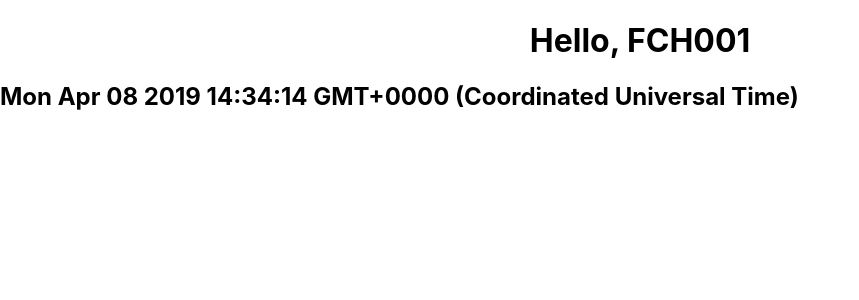
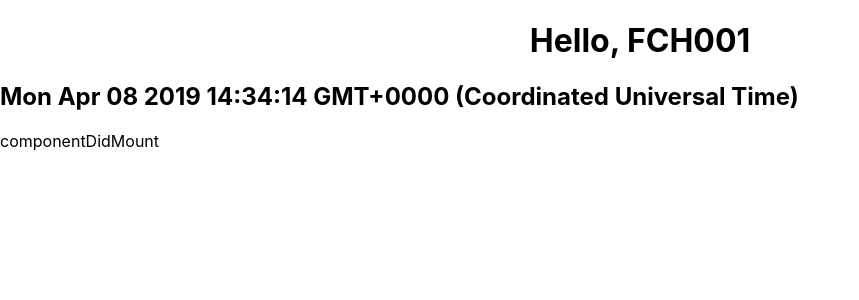
Before and after one commit to zhangyongwang4444/react-todolist-one, a React (Create React App) app: page / in a window 1280 px wide. Shown: the top 300 px of the page, without its empty margins (0-859 px from the left). Built offline with nearby package versions, Linux system fonts and the light colour scheme.

Commit message:
已确定哪些钩子可以setState

```diff
--- a/src/welcome.js
+++ b/src/welcome.js
@@ -3,31 +3,56 @@
     constructor(props) {
         super();
         this.state = {
-            data: new Date()
+            data: new Date(),
+            test: '1'
         }
-        setInterval(() => { // 搜索「JS 箭头函数 MDN」
-            this.setState({
-                date: new Date() // 更新 date
-            })
-        },2000)
         console.log('我已经在 constructor 里将 props 和 state 初始化好了')
     }
     componentWillMount() {
+        this.setState({
+            date: new Date(), // 更新 date
+            test: 'componentWillMount'
+        })
         console.log('运行到这里的话，说明马上就要运行 render 了')
     }
 
     render() {
+
         console.log('嗯，这里是 render')
         return (
             <div>
                 <h1>Hello, {this.props.name}</h1>
                 <h2>{this.state.data.toString()}</h2>
+                <p>{this.state.test}</p>
             </div>
         )
     }
     componentDidMount() {
+        this.setState({
+            date: new Date(), // 更新 date
+            test: 'componentDidMount'
+        })
         console.log('已经挂载到页面里了')
     }
+    componentWillReceiveProps() {
+        this.setState({
+            date: new Date(), // 更新 date
+            test: 'componentWillReceiveProps'
+        })
+    }
+    shouldComponentUpdate() {
+        return true
+    }
+    componentWillUpdate() {
+
+    }
+    componentDidUpdate() {
+
+    }
+    componentWillUnmount() {
+        console.log('要死了')
+    }
+
 }
 
 export default Welcome
```
